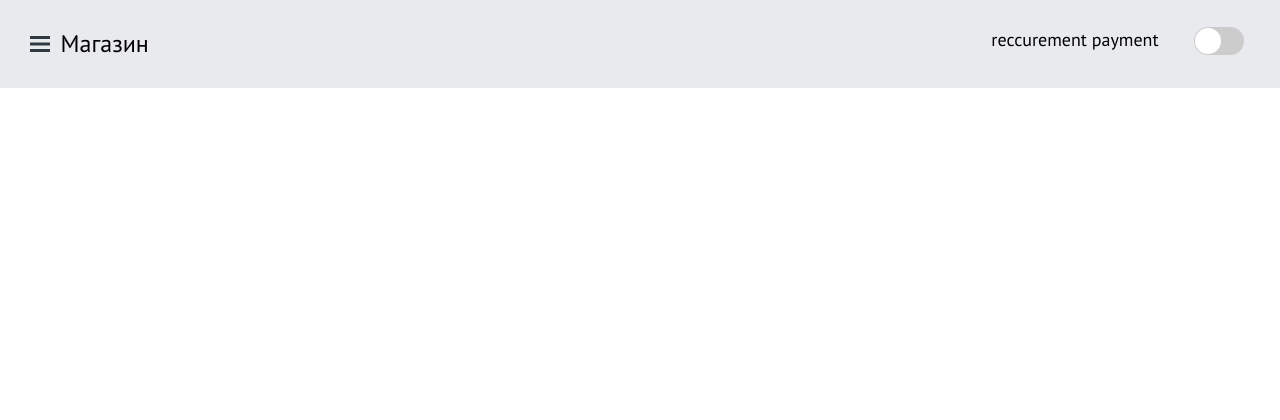
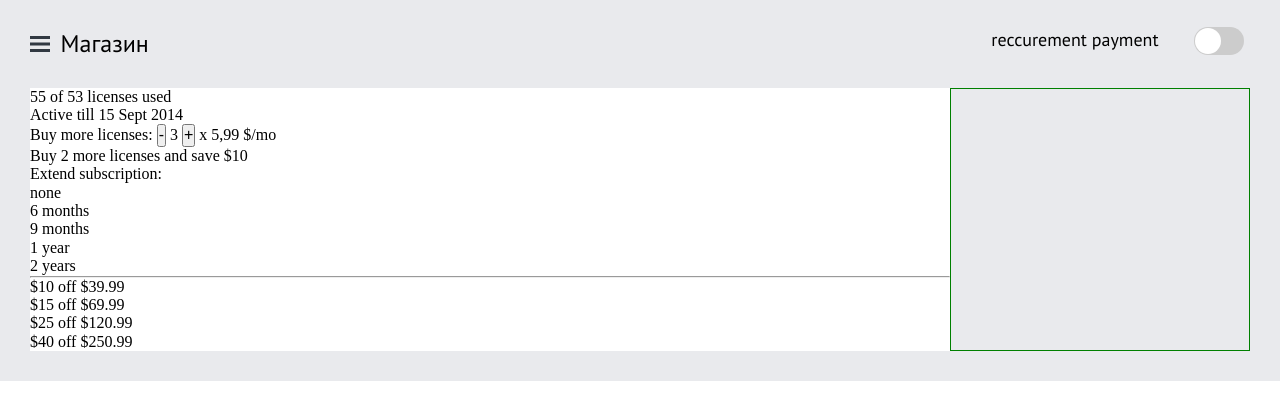
Before and after one commit to AleksandrDorofeev/billingPage, a website: page public/index.html in a window 1280 px wide. Drawn offline with Linux system fonts and the light colour scheme.

Commit message:
main left side

```diff
--- a/public/css/style.css
+++ b/public/css/style.css
@@ -20,6 +20,7 @@
 .top-menu {
   display: grid;
   grid-template-columns: 1fr 1fr;
+  padding-bottom: 30px;
 }
 
 .top-menu .left-menu {
@@ -67,11 +68,6 @@
 
 .top-menu .right-menu {
     position: relative;
-    /* .switch {
-      position: absolute;
-      top: 50%;
-      transform: translate(0, -50%);
-    } */
   }
 
 .top-menu .right-menu .payment {
@@ -90,7 +86,6 @@
   right: 1%;
   -webkit-transform: translate(0, -50%);
           transform: translate(0, -50%);
-  /* display: inline-block; */
   width: 50px;
   height: 28px;
 }
@@ -99,7 +94,7 @@
     display:none;
   }
 
-.slider {
+.switch .slider {
     position: absolute;
     cursor: pointer;
     top: 0;
@@ -109,10 +104,10 @@
     background-color: #ccc;
     -webkit-transition: .4s;
     transition: .4s;
-  height: 28px;
+    height: 28px
   }
 
-.slider:before {
+.switch .slider:before {
   position: absolute;
   content: "";
   height: 26px;
@@ -124,10 +119,6 @@
   -webkit-transition: .4s;
   transition: .4s;
 }
-
-/* input[type="checkbox"] {
-  margin: 3px 3px 3px 4px;
-} */
 
 input:checked + .slider {
   background-color: #71c114;
@@ -143,8 +134,6 @@ input:checked + .slider:before {
           transform: translateX(22px);
 }
 
-/* Rounded sliders */
-
 .slider.round {
   border-radius: 34px;
 }
@@ -152,3 +141,20 @@ input:checked + .slider:before {
 .slider.round:before {
   border-radius: 50%;
 }
+
+.billing {
+  display: grid;
+  grid-template-columns: 1fr 300px;
+}
+
+.billing .left-side {
+    background-color: #ffffff;
+  }
+
+.billing .left-side .used span:nth-child(1) {
+  display: block;
+}
+
+.billing .right-side {
+    border: 1px solid green;
+  }
--- a/public/index.html
+++ b/public/index.html
@@ -23,6 +23,52 @@
           </label>
         </div>
       </div>
+      <main class="billing">
+        <div class="left-side">
+          <div class="used">
+            <span>55 of 53 licenses used</span>
+            <span>Active till 15 Sept 2014</span>
+          </div>
+          <div class="buy-more">
+            <span>Buy more licenses:</span>
+            <button>-</button>
+            <span>3</span>
+            <button>+</button>
+            <span>x 5,99 $/mo</span>
+          </div>
+          <div class="save">
+            <span>Buy 2 more licenses and save $10</span>
+          </div>
+          <div class="subscription">
+            <span>Extend subscription:</span>
+            <div>none</div>
+            <div>6 months</div>
+            <div>9 months</div>
+            <div>1 year</div>
+            <div>2 years</div>
+            <hr class="subscription-line">
+            <div>
+              <span>$10 off</span>
+              <span>$39.99</span>
+            </div>
+            <div>
+              <span>$15 off</span>
+              <span>$69.99</span>
+            </div>
+            <div>
+              <span>$25 off</span>
+              <span>$120.99</span>
+            </div>
+            <div>
+              <span>$40 off</span>
+              <span>$250.99</span>
+            </div>
+          </div>
+        </div>
+        <div class="right-side">
+
+        </div>
+      </main>
     </div>
   </body>
 </html>
--- a/src/css/style.css
+++ b/src/css/style.css
@@ -26,9 +26,12 @@
 .top-menu {
   display: grid;
   grid-template-columns: 1fr 1fr;
+  padding-bottom: 30px;
+
   .left-menu {
     position: relative;
     align-self: center;
+
     .burger-menu {
       position: absolute;
       width: 20px;
@@ -53,6 +56,7 @@
         transform: translate(0, 6.5px);
       }
     }
+
     h2 {
       margin-left: 5%;
       font-family: var(--font-family);
@@ -60,8 +64,10 @@
       font-weight: var(--font-weight);
     }
   }
+
   .right-menu {
     position: relative;
+
     .payment {
       display: block;
       position: absolute;
@@ -70,11 +76,6 @@
       font-size: 18px;
       font-weight: var(--font-weight);
     }
-    /* .switch {
-      position: absolute;
-      top: 50%;
-      transform: translate(0, -50%);
-    } */
   }
 }
 
@@ -84,12 +85,10 @@
   top: 40%;
   right: 1%;
   transform: translate(0, -50%);
-  /* display: inline-block; */
   width: 50px;
   height: 28px;
-}
 
-.switch input {
+  input {
     display:none;
   }
 
@@ -103,9 +102,7 @@
     background-color: #ccc;
     transition: .4s;
     height: 28px;
-}
-
-.slider:before {
+    &:before {
       position: absolute;
       content: "";
       height: 26px;
@@ -117,9 +114,8 @@
       -webkit-transition: .4s;
       transition: .4s;
     }
-/* input[type="checkbox"] {
-  margin: 3px 3px 3px 4px;
-} */
+  }
+}
 
 input:checked + .slider {
   background-color: #71c114;
@@ -133,7 +129,6 @@ input:checked + .slider:before {
   transform: translateX(22px);
 }
 
-/* Rounded sliders */
 .slider.round {
   border-radius: 34px;
 }
@@ -141,3 +136,25 @@ input:checked + .slider:before {
 .slider.round:before {
   border-radius: 50%;
 }
+
+.billing {
+  display: grid;
+  grid-template-columns: 1fr 300px;
+
+  .left-side {
+    background-color: #ffffff;
+
+    .used {
+
+      span {
+        &:nth-child(1) {
+          display: block;
+        }
+      }
+    }
+  }
+
+  .right-side {
+    border: 1px solid green;
+  }
+}
```
Lines whose indentation alone changed are shown as unchanged.
